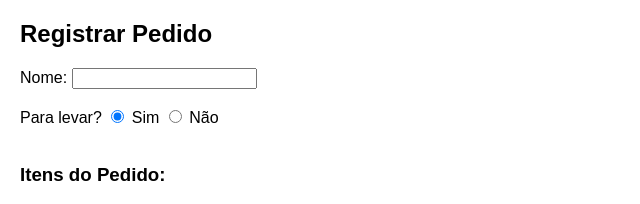
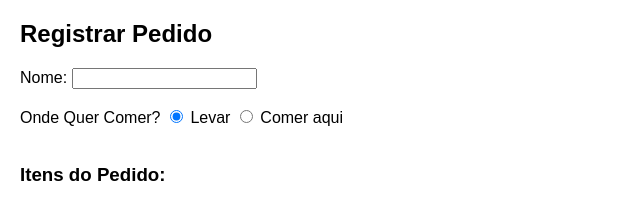
Before and after one commit to Leonniks/pastel-sistema, a Flask app: page /order in a window 1280 px wide. Shown: the part 98-302 px from the top of the page, without its empty margins (0-640 px from the left). Run offline with Flask 2, Linux system fonts and the light colour scheme; data that the repository does not hold is empty; some libraries are stand-ins or nearby versions.

Commit message:
Update order.html

```diff
--- a/templates/order.html
+++ b/templates/order.html
@@ -7,9 +7,9 @@
     <label for="customer_name">Nome:</label>
     <input type="text" id="customer_name" name="customer_name" required>
     <br><br>
-    <label>Para levar?</label>
-    <label><input type="radio" name="takeaway" value="Sim" checked> Sim</label>
-    <label><input type="radio" name="takeaway" value="Não"> Não</label>
+    <label>Onde Quer Comer?</label>
+    <label><input type="radio" name="takeaway" value="Sim" checked> Levar</label>
+    <label><input type="radio" name="takeaway" value="Não"> Comer aqui</label>
     <br><br>
 
     <!-- Tabela de itens -->
```
